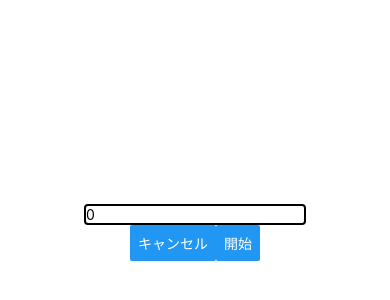
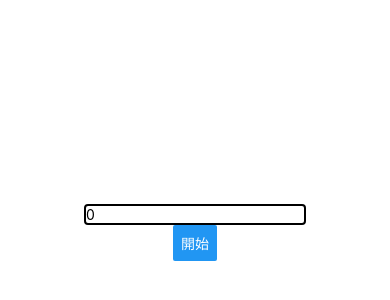
Before and after one commit to zd613/react-native-timer, a React Native app: screen / in a window 390 px wide. Shown: the part 190-490 px from the top of the page. Built offline with nearby package versions, Linux system fonts and the light colour scheme.

Commit message:
pause部分削除してボタン表示処理修正

```diff
--- a/App.tsx
+++ b/App.tsx
@@ -14,11 +14,6 @@ export default function App() {
   const [inputError,setInputError]=useState(false)
 
   const [seconds,setSeconds]=useState(0)
-
-
-  const handlePauseClick=()=>{
-    setIsRunning(false)
-  }
 
   useEffect(()=>{
     if(isRunning){
@@ -88,11 +83,7 @@ export default function App() {
 
 
 
-      <View style={styles.buttonContainer}>
-        <RoundButton title='キャンセル' onPress={handleCancelClick} />
-
-        {isRunning?<RoundButton title='一時停止' onPress={handlePauseClick}/>:<RoundButton title='開始' onPress={handleStartClick} />}
-      </View>
+      {isRunning? <RoundButton title='キャンセル' onPress={handleCancelClick} /> : <RoundButton title='開始' onPress={handleStartClick} />}
 
       <StatusBar style="auto" />
     </View>
@@ -106,13 +97,9 @@ const styles = StyleSheet.create({
     alignItems: 'center',
     justifyContent: 'center',
   },
-  buttonContainer:{
-    flexDirection:'row',
-  },
   inputField:{
     borderWidth:2,
     borderColor:'black',
     borderRadius:4,
-
   }
 });
```
